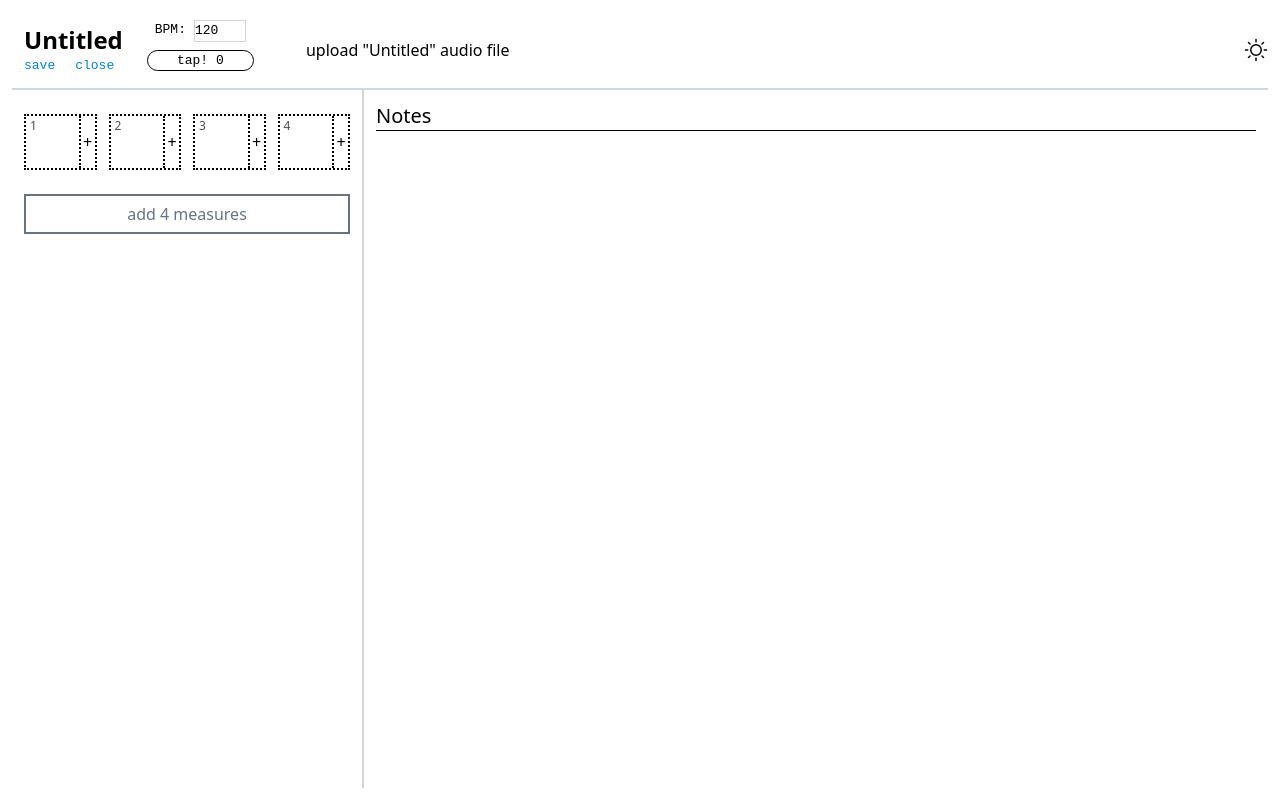
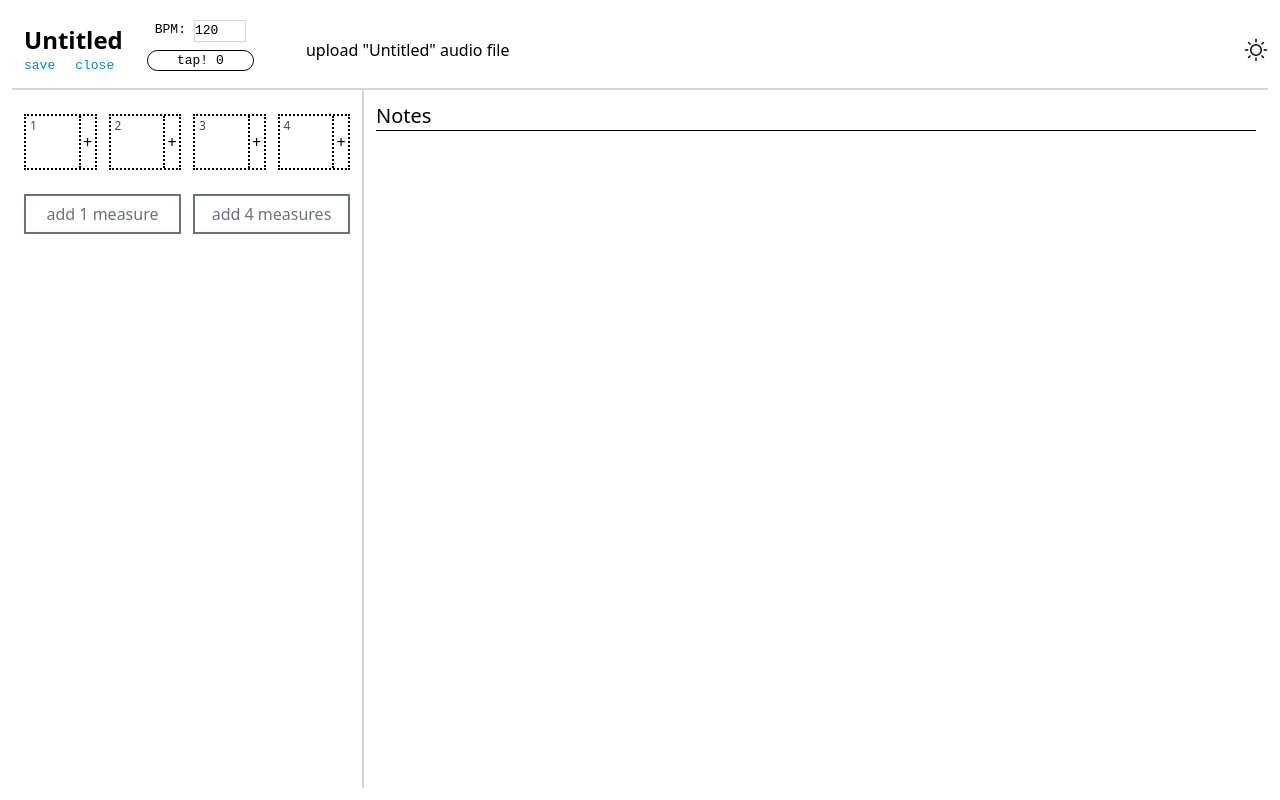
Before and after one commit to arminsf/songnotes, a React (Vite) app: page / in a window 1280 px wide. Both pictures are taken after a click on the element "New song". Built offline with nearby package versions, Linux system fonts and the light colour scheme.

Commit message:
feat: measure adding buttons

```diff
--- a/src/components/timeline/Timeline.tsx
+++ b/src/components/timeline/Timeline.tsx
@@ -73,11 +73,23 @@ export function Timeline() {
     <div className="flex flex-col gap-3">
       {[...constructTimeline()]}
 
-      <div
-        className="border-2 border-border-strong hover:bg-highlight w-full h-10 place-content-center text-center text-mute"
-        onClick={() => [0, 0, 0, 0].map(newMeasure)}
-      >
-        add 4 measures
+      <div className="flex flex-row gap-3">
+        <div
+          className="border-2 border-border-strong hover:bg-highlight w-full h-10 place-content-center text-center text-mute"
+          onClick={newMeasure}
+        >
+          add 1 measure
+        </div>
+
+        <div
+          className="border-2 border-border-strong hover:bg-highlight w-full h-10 place-content-center text-center text-mute"
+          onClick={() => {
+            for (let i = 0; i < width; i++)
+              newMeasure()
+          }}
+        >
+          add {width} measures
+        </div>
       </div>
     </div>
   );
```
